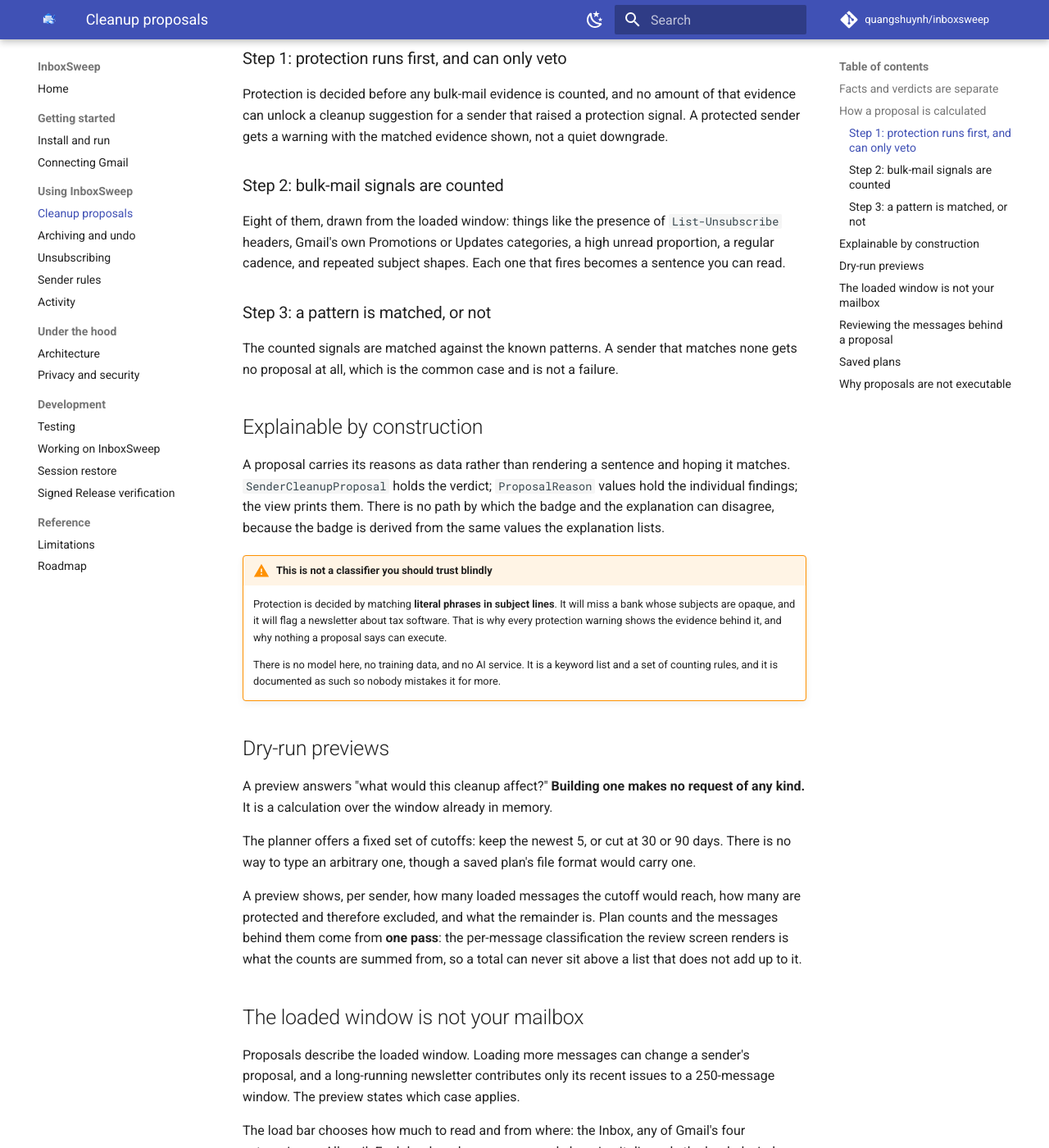
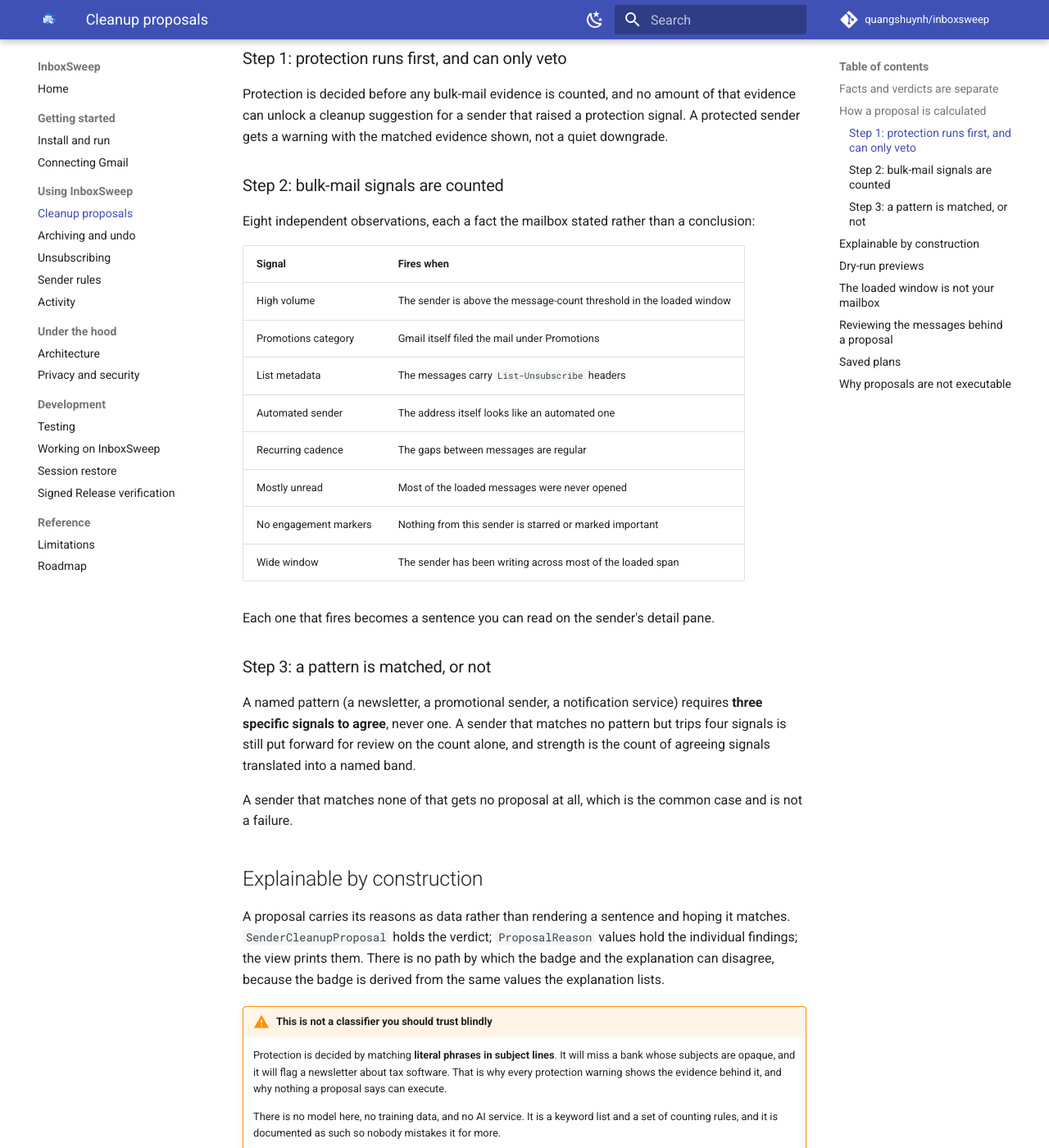
Before and after one commit to quangshuynh/inboxsweep, an MkDocs documentation site: the page built from docs/cleanup-proposals.md, in a window 1280 px wide and 1400 px high, scrolled down 1247 px. Shown: the whole window at 82% size. Built offline with MkDocs 1.6.1 and Material for MkDocs 9.7.7, drawn with Linux system fonts in a browser that asks for light colours; comment, search, counter and statistics services are not loaded.

```diff
--- a/docs/cleanup-proposals.md
+++ b/docs/cleanup-proposals.md
@@ -50,14 +50,30 @@
 
 ### Step 2: bulk-mail signals are counted
 
-Eight of them, drawn from the loaded window: things like the presence of `List-Unsubscribe`
-headers, Gmail's own Promotions or Updates categories, a high unread proportion, a regular
-cadence, and repeated subject shapes. Each one that fires becomes a sentence you can read.
+Eight independent observations, each a fact the mailbox stated rather than a conclusion:
+
+| Signal | Fires when |
+| --- | --- |
+| High volume | The sender is above the message-count threshold in the loaded window |
+| Promotions category | Gmail itself filed the mail under Promotions |
+| List metadata | The messages carry `List-Unsubscribe` headers |
+| Automated sender | The address itself looks like an automated one |
+| Recurring cadence | The gaps between messages are regular |
+| Mostly unread | Most of the loaded messages were never opened |
+| No engagement markers | Nothing from this sender is starred or marked important |
+| Wide window | The sender has been writing across most of the loaded span |
+
+Each one that fires becomes a sentence you can read on the sender's detail pane.
 
 ### Step 3: a pattern is matched, or not
 
-The counted signals are matched against the known patterns. A sender that matches none gets no
-proposal at all, which is the common case and is not a failure.
+A named pattern (a newsletter, a promotional sender, a notification service) requires **three
+specific signals to agree**, never one. A sender that matches no pattern but trips four signals
+is still put forward for review on the count alone, and strength is the count of agreeing
+signals translated into a named band.
+
+A sender that matches none of that gets no proposal at all, which is the common case and is not
+a failure.
 
 ## Explainable by construction
 
```
Also changed, not shown: 3 other files.
